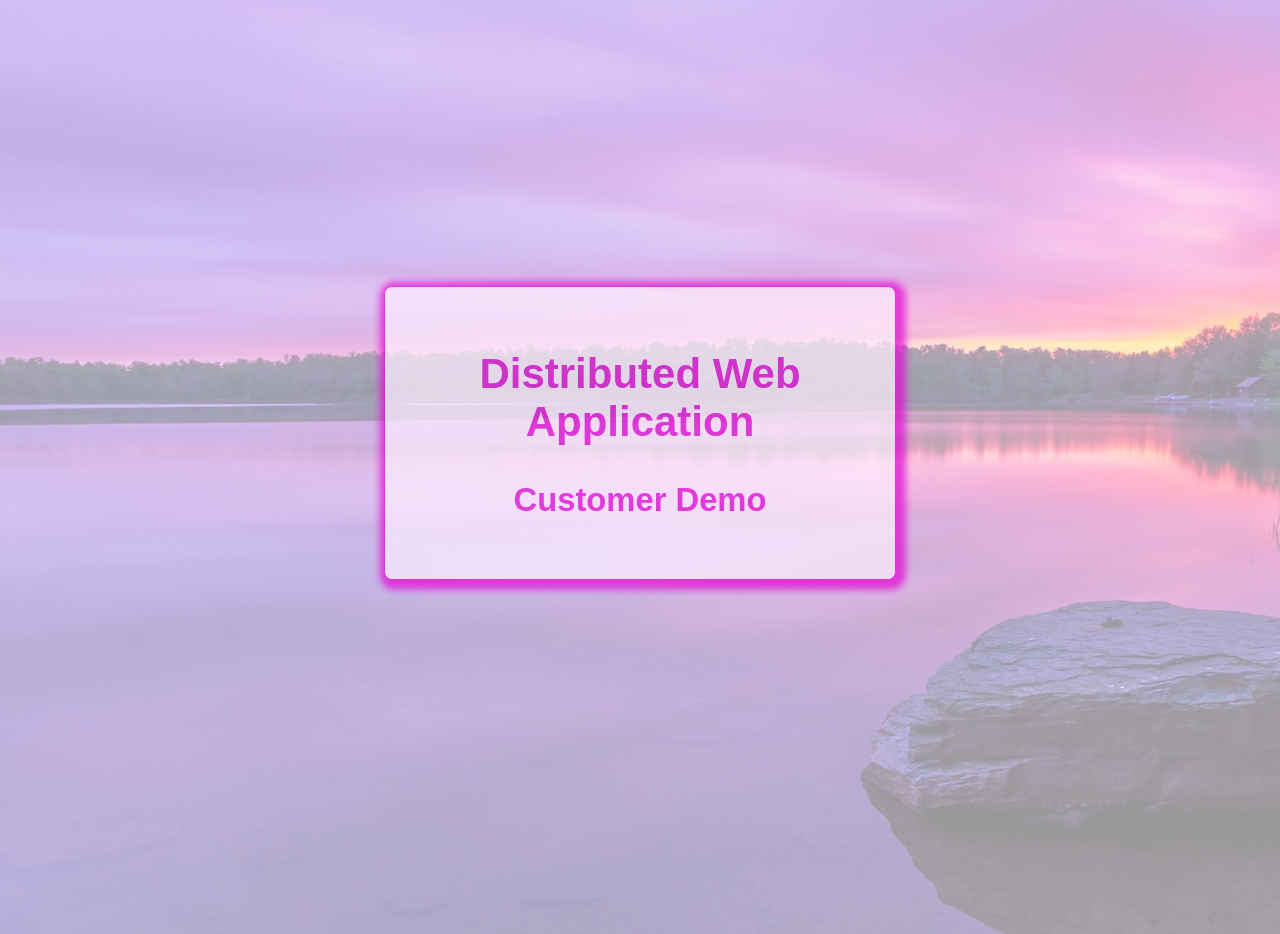
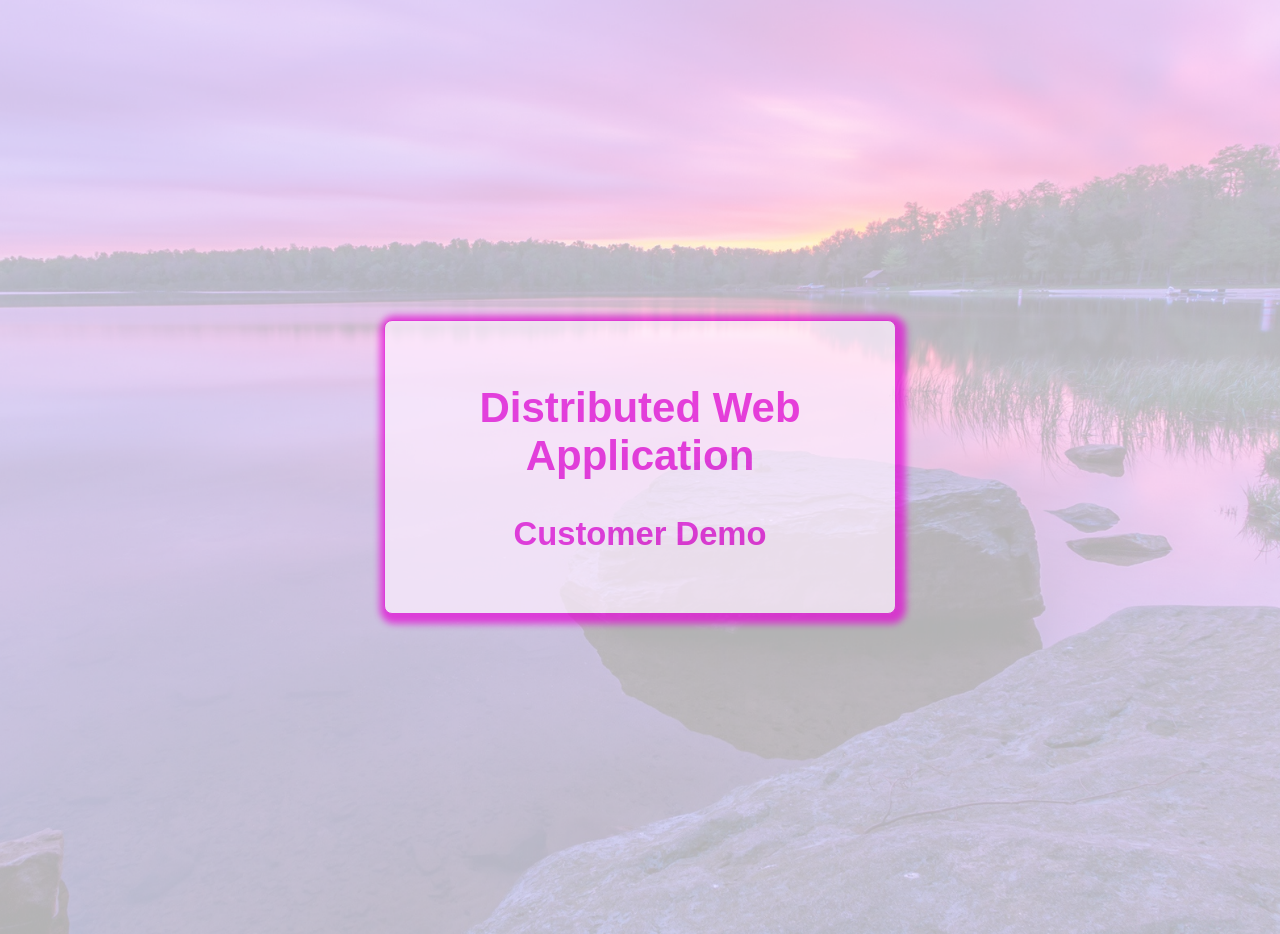
Before and after one commit to hurtleturtle/webapp, a Flask app: page / in a window 1280 px wide. Shown: the part 34-968 px from the top of the page. Run offline with Flask 2, Linux system fonts and the light colour scheme; some libraries are stand-ins or nearby versions.

Commit message:
Added translucent background image

```diff
--- a/wuxia/routes/templates/base.html
+++ b/wuxia/routes/templates/base.html
@@ -12,14 +12,11 @@
   <div class="wrapper">
     <section class="navbar">{% include "nav.html" %}</section>
     <section class="content">
-      <div class="background-image"></div>
-      <div class="content-wrapper">
       {% for message in get_flashed_messages() %}
         <div class="flash">{{ message }}</div>
       {% endfor %}
       {% block content %}
       {% endblock -%}
-      </div>
     </section>
   </div>
 </body>
--- a/wuxia/static/style.css
+++ b/wuxia/static/style.css
@@ -2,6 +2,11 @@ html, body {
   margin: 0;
   height: 100%;
   font-family: sans-serif;
+}
+
+html {
+  background: url(forest_translucent.png) no-repeat center center fixed;
+  background-size: cover;
 }
 
 /* Flexbox wrapper for base page */
```
Also changed, not shown: wuxia/static/forest_translucent.png (added).
